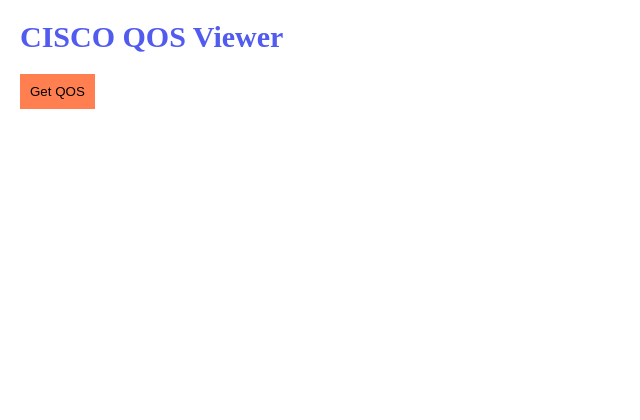
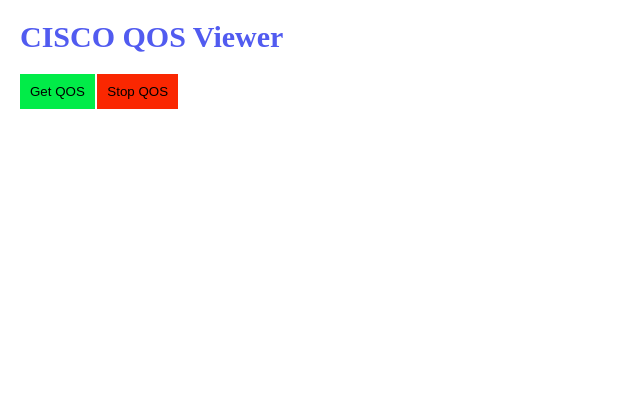
Before and after one commit to vibhuthasak/cisco-qos-viewer, a Flask app: page / in a window 1280 px wide. Shown: the top 420 px of the page, without its empty margins (0-640 px from the left). Run offline with Flask 2, Linux system fonts and the light colour scheme; some libraries are stand-ins or nearby versions.

Commit message:
stop button added

```diff
--- a/static/style.css
+++ b/static/style.css
@@ -29,10 +29,16 @@
   color: #515bf0;
   font-size: 3rem;
 }
-
-#getQos {
+button {
   margin-top: 2rem;
   padding: 1rem;
   border: none;
-  background: coral;
 }
+
+#getQos {
+  background: rgb(1, 236, 72);
+}
+
+#stopQos {
+  background: rgb(250, 39, 1);
+}
--- a/templates/index.html
+++ b/templates/index.html
@@ -14,6 +14,7 @@
   <div class="control-container">
     <h2>CISCO QOS Viewer</h2>
     <button id="getQos">Get QOS</button>
+    <button id="stopQos">Stop QOS</button>
   </div>
   <div class="chart-container">
     <div id="chart-grid">
```
